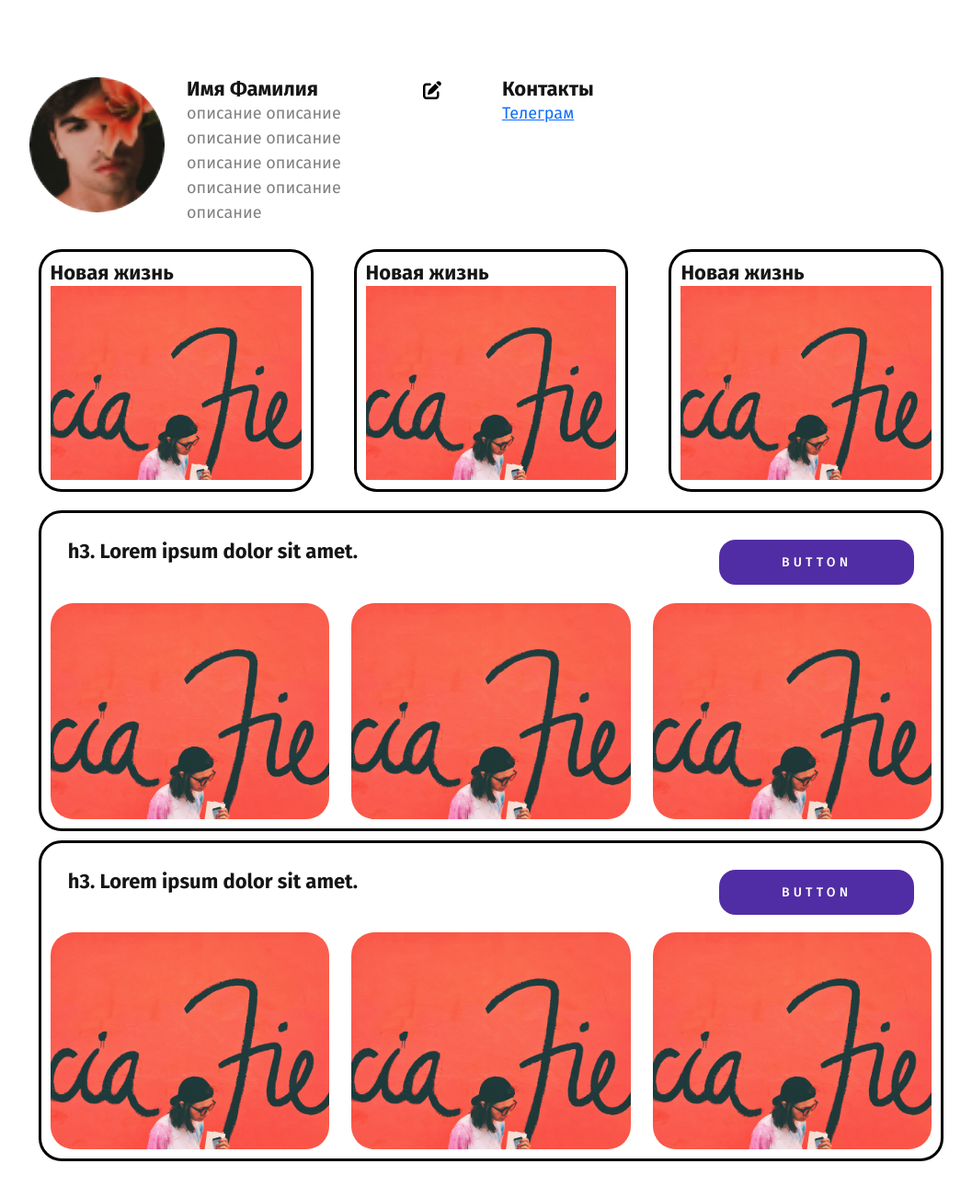
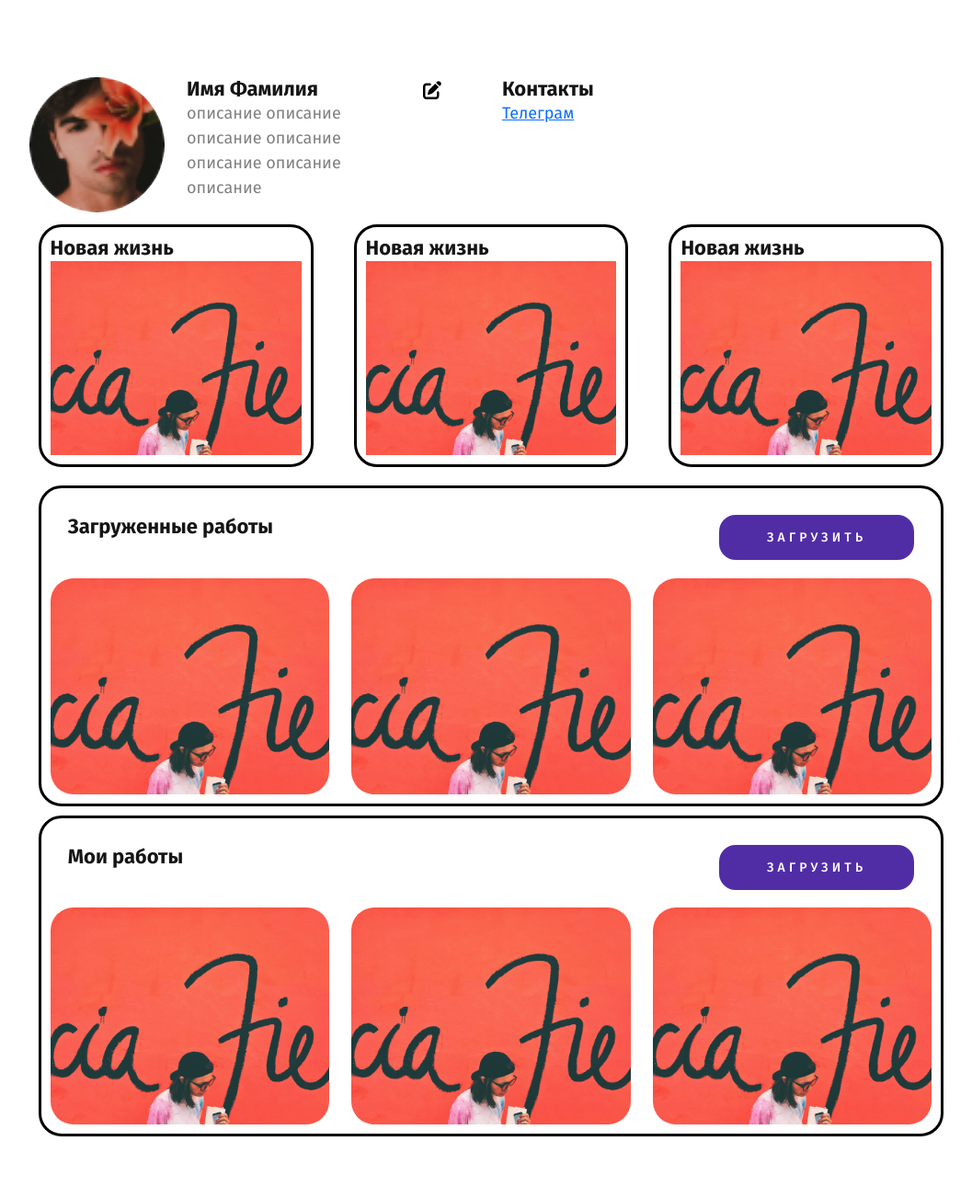
Before and after one commit to deisof/IT-FEST2022, a Flask app: page /profile in a window 1280 px wide. Shown: the part 183-1486 px from the top of the page at 92% size, without its empty margins (106-1163 px from the left). Run offline with Flask 2, Linux system fonts and the light colour scheme; some libraries are stand-ins or nearby versions.

Commit message:
я умер прости

```diff
--- a/templates/profile.html
+++ b/templates/profile.html
@@ -30,7 +30,7 @@
                         Имя Фамилия
                     </h3>
                     <p>
-                        описание описание описание описание описание описание описание описание описание
+                        описание описание описание описание описание описание описание
                     </p>
 
                 </div>
@@ -78,13 +78,13 @@
 
                     <div class="col-md-9">
                         <h3>
-                            h3. Lorem ipsum dolor sit amet.
+                            Загруженные работы
                         </h3>
                     </div>
                     <div class="col-md-3">
 
                         <button type="button" class="btn button-purple btn-block col-12">
-                            Button
+                            Загрузить
                         </button>
                     </div>
                     </div>
@@ -107,12 +107,12 @@
 
                     <div class="col-md-9">
                         <h3>
-                            h3. Lorem ipsum dolor sit amet.
+                            Мои работы
                         </h3>
                     </div>
                     <div class="col-md-3">
                         <button type="button" class="btn button-purple btn-block col-12">
-                            Button
+                            Загрузить
                         </button>
                     </div>
                     </div>
```
